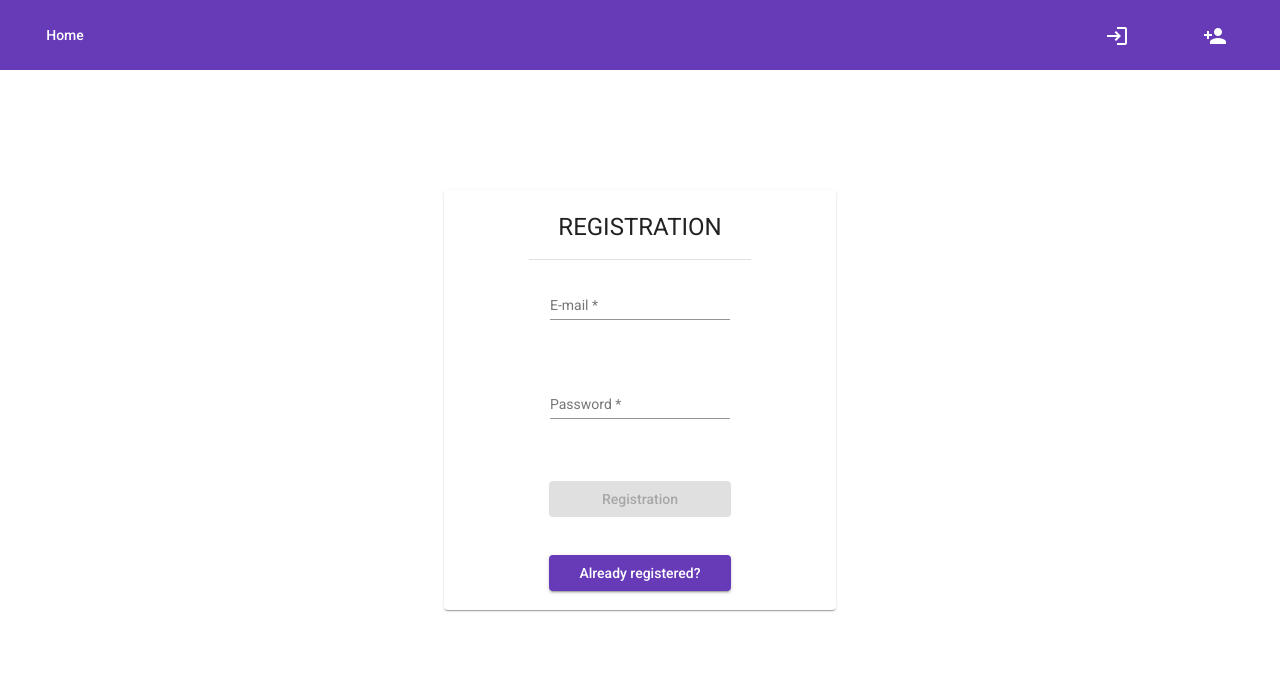
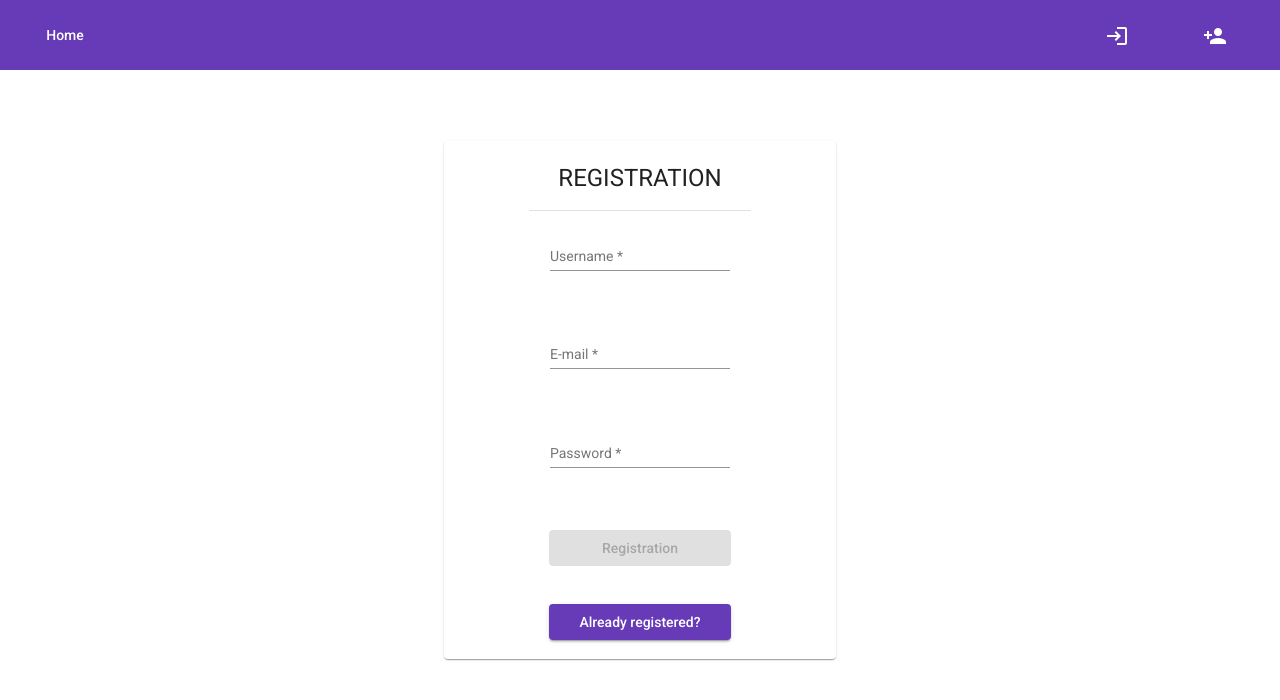
Before and after one commit to cvltofu/client, an Angular app: page /registration in a window 1280 px wide. Shown: the top 700 px of the page. Built offline with nearby package versions, Linux system fonts and the light colour scheme.

Commit message:
username added

```diff
--- a/src/app/app.component.ts
+++ b/src/app/app.component.ts
@@ -11,17 +11,20 @@ export class AppComponent implements OnInit, OnDestroy {
 
   public accessToken?: string | null;
   public isAuth?: boolean;
-  public username = 'Anonim';
+  public username!: string;
 
   ngOnInit(): void {
     this.authService.accessToken$.subscribe(() => {
       this.accessToken = localStorage.getItem('access-token');
     });
 
-    // this.authService.user$.subscribe((value: any) => {
-    //   console.log(value);
-    //   this.username = value.email;
-    // });
+    this.authService.user$.subscribe((value: any) => {
+      console.log(value);
+
+      if (Object.keys(value).length !== 0) {
+        this.username = value.username;
+      }
+    });
   }
 
   logout() {
--- a/src/app/components/users/interfaces/user.interface.ts
+++ b/src/app/components/users/interfaces/user.interface.ts
@@ -1,4 +1,5 @@
 export interface IUser {
+  username: string;
   email: string;
   password: string;
 }
--- a/src/app/components/users/user-login/user-login.component.ts
+++ b/src/app/components/users/user-login/user-login.component.ts
@@ -11,7 +11,7 @@ import { IUser } from '../interfaces/user.interface';
 export class UserLoginComponent {
   constructor(private authService: AuthService) {}
 
-  user: IUser = { email: '', password: '' };
+  user: IUser = { username: '', email: '', password: '' };
 
   login(): void {
     this.authService.login(this.user);
--- a/src/app/components/users/user-registration/user-registration.component.html
+++ b/src/app/components/users/user-registration/user-registration.component.html
@@ -10,6 +10,23 @@
       <form class="register-form">
         <mat-divider> </mat-divider>
 
+        <div>
+          <mat-form-field>
+            <mat-label> Username </mat-label>
+            <input
+              matInput
+              name="username"
+              placeholder="Username"
+              type="username"
+              class="username"
+              size="30"
+              [(ngModel)]="user.username"
+              #username="ngModel"
+              required
+            />
+            <mat-error>Email is required</mat-error>
+          </mat-form-field>
+        </div>
         <div>
           <mat-form-field>
             <mat-label> E-mail </mat-label>
--- a/src/app/components/users/user-registration/user-registration.component.ts
+++ b/src/app/components/users/user-registration/user-registration.component.ts
@@ -12,7 +12,7 @@ import { IUser } from '../interfaces/user.interface';
 export class UserRegistrationComponent {
   constructor(private authService: AuthService, private router: Router) {}
 
-  user: IUser = { email: '', password: '' };
+  user: IUser = { username: '', email: '', password: '' };
 
   registration(): void {
     this.authService.registration(this.user);
```
